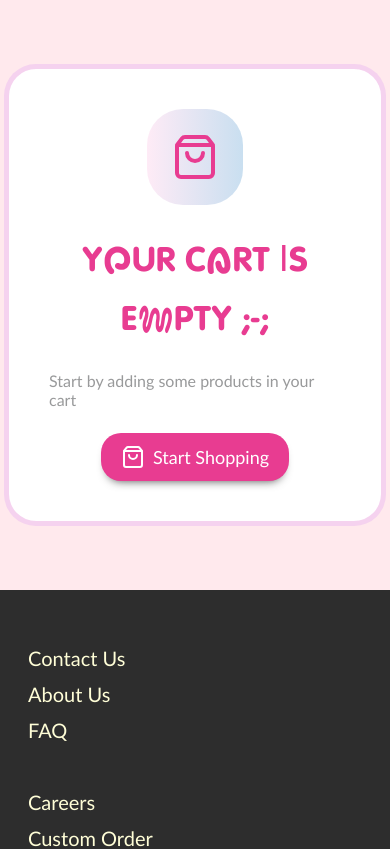
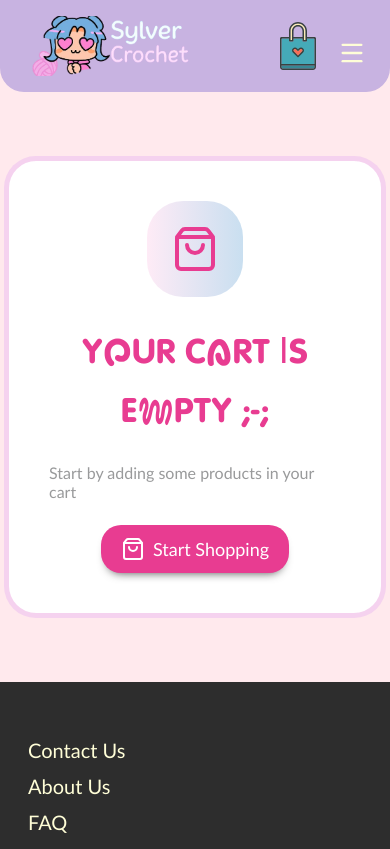
Before and after one commit to fifthmarauder/sylvercrochet, a Next.js app: page /cart in a window 390 px wide. Shown: the top 849 px of the page. Built offline with nearby package versions, Linux system fonts and the light colour scheme.

Commit message:
Chore:made header view for mobile and tablet

```diff
--- a/src/app/layout.tsx
+++ b/src/app/layout.tsx
@@ -57,7 +57,7 @@ export default function RootLayout({
     >
       <body>
         <Providers>
-          {/* <Header /> */}
+          <Header />
           {children}
           <ToastContainer />
           <Footer />
--- a/src/components/Header/Header.tsx
+++ b/src/components/Header/Header.tsx
@@ -4,9 +4,12 @@ import ShoppingBag from "../Icons/ShoppingBag";
 import styles from "./header.module.css";
 import { House, LineSquiggle, Store } from "lucide-react";
 import { useAppSelector } from "../../../store/hooks";
+import { Menu, X } from "lucide-react";
+import { useState } from "react";
 
 const Header = () => {
   const router = useRouter();
+  const [menuOpen, setMenuOpen] = useState(false);
   const pathName = usePathname();
   const totalItems = useAppSelector((state) => state.cart.totalItems);
 
@@ -33,7 +36,7 @@ const Header = () => {
   const activeName = getActiveName();
   return (
     <div style={{ backgroundColor: backgroundColor }}>
-      <div className={styles.main}>
+      <div className={`${styles.main} ${menuOpen ? styles.open : ""}`}>
         <img
           src={"/Images/LogoNoBackground.png"}
           alt="Logo"
@@ -62,14 +65,9 @@ const Header = () => {
             );
           })}
         </div>
+        <div style={{ display: "flex", alignItems: "end", gap: "16px" }}>
           <div
-          style={{
-            width: "175px",
-            justifyContent: "end",
-            display: "flex",
-            position: "relative",
-            cursor: "pointer",
-          }}
+            className={styles.cart}
             onClick={() => {
               router.push("/cart");
             }}
@@ -79,6 +77,33 @@ const Header = () => {
               <div className={styles.cartPosition}>{totalItems}</div>
             )}
           </div>
+          <div
+            className={styles.hamburger}
+            onClick={() => setMenuOpen(!menuOpen)}
+          >
+            {menuOpen ? <X size={28} /> : <Menu size={28} />}
+          </div>
+        </div>
+      </div>
+
+      {/* Mobile Menu */}
+      <div className={`${styles.mobileMenu} ${menuOpen ? styles.open : ""}`}>
+        {header.map((data, index) => {
+          const isActive = activeName === data.name;
+          return (
+            <div
+              key={index}
+              className={styles.mobileNavButton}
+              style={isActive ? { color: "var(--color-darkPink)" } : {}}
+              onClick={() => {
+                router.push(data.path);
+                setMenuOpen(false);
+              }}
+            >
+              <data.icon /> {data.name.toUpperCase()}
+            </div>
+          );
+        })}
       </div>
     </div>
   );
--- a/src/components/Header/header.module.css
+++ b/src/components/Header/header.module.css
@@ -7,7 +7,10 @@
   border-bottom-left-radius: 24px;
   border-bottom-right-radius: 24px;
 }
-
+.main.open {
+  border-bottom-left-radius: 0px;
+  border-bottom-right-radius: 0px;
+}
 .navbarButtonsContainer {
   display: flex;
   gap: 32px;
@@ -32,6 +35,14 @@
   cursor: pointer;
 }
 
+.cart {
+  display: flex;
+  justify-content: end;
+  position: relative;
+  cursor: pointer;
+  width: 175px;
+}
+
 .cartPosition {
   position: absolute;
   top: -8px;
@@ -47,3 +58,50 @@
   align-items: center;
   justify-content: center;
 }
+.hamburger {
+  display: none;
+  cursor: pointer;
+  color: var(--color-bgLight);
+}
+
+.mobileMenu {
+  display: none;
+  flex-direction: column;
+  align-items: center;
+  gap: 16px;
+  padding: 16px 24px;
+  background-color: #c8b3e1;
+}
+
+.mobileMenu.open {
+  display: flex;
+}
+
+.mobileNavButton {
+  display: flex;
+  align-items: center;
+  gap: 8px;
+  font-family: var(--font-sofia);
+  font-weight: 700;
+  color: var(--color-bgLight);
+  cursor: pointer;
+  font-size: 18px;
+}
+
+@media only screen and (max-width: 1000px) {
+  .main {
+    padding: 16px 24px;
+  }
+
+  .navbarButtonsContainer {
+    display: none;
+  }
+
+  .hamburger {
+    display: block;
+  }
+
+  .cart {
+    width: 100%;
+  }
+}
```
Lines whose indentation alone changed are shown as unchanged.
